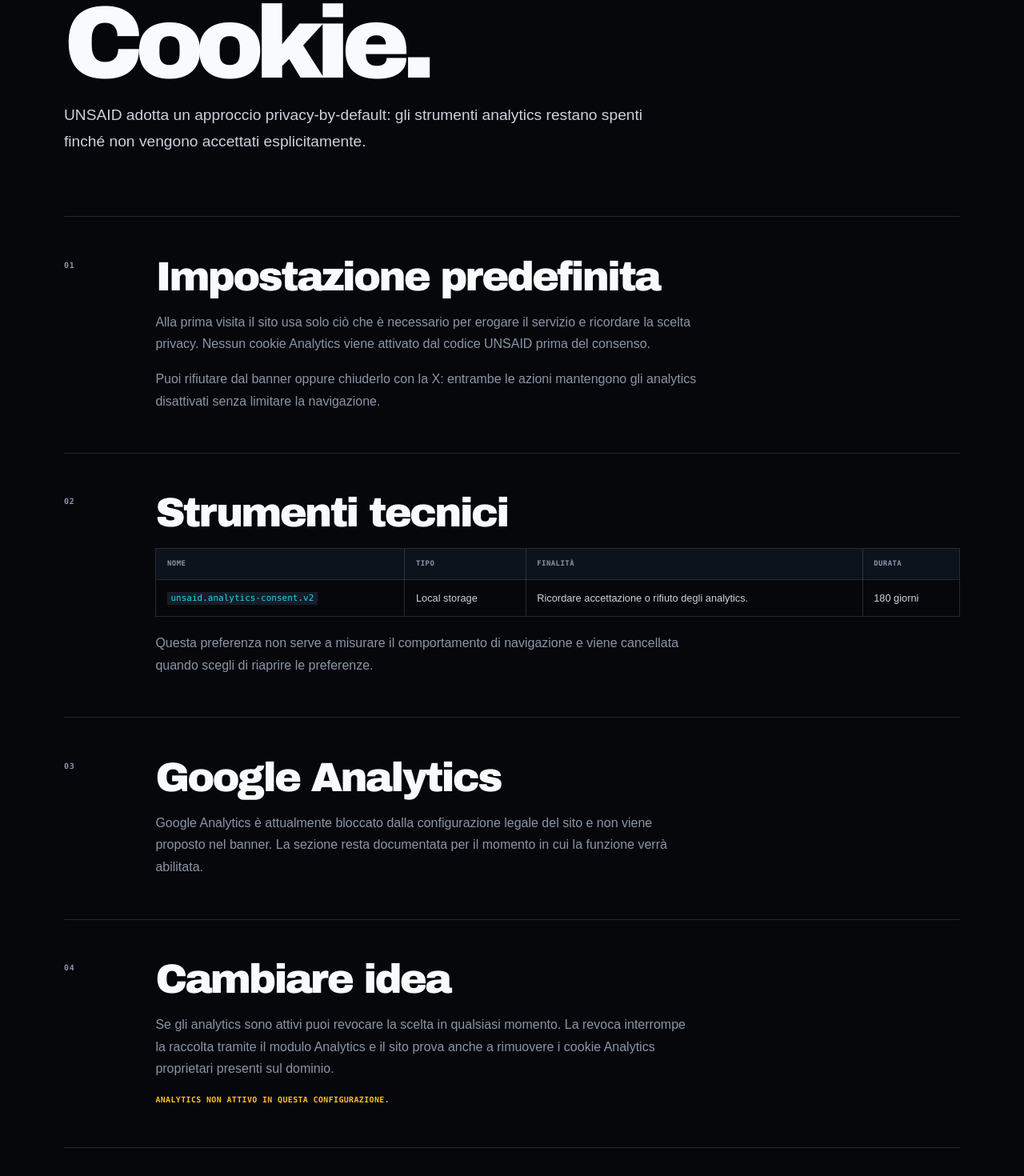
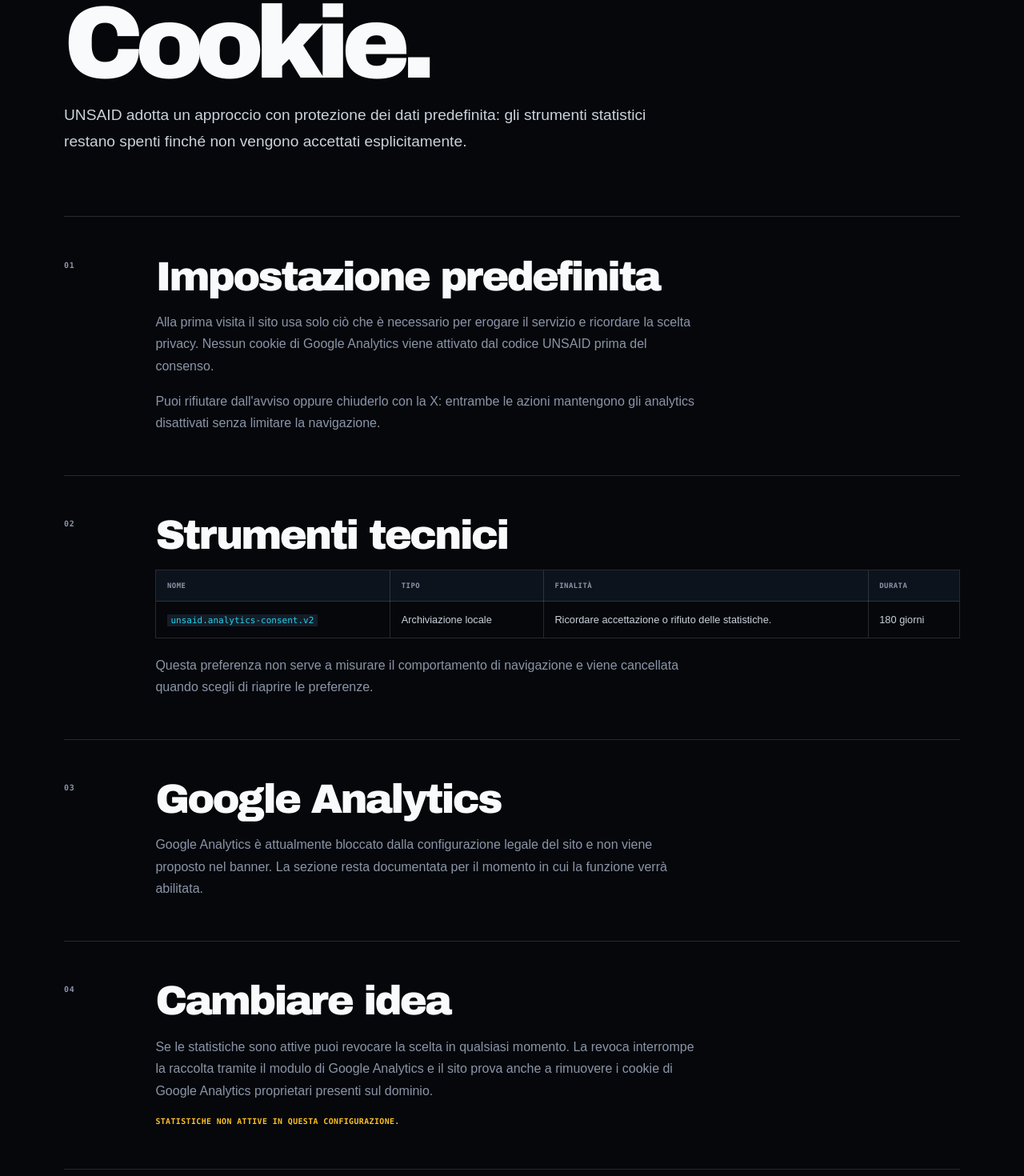
Before and after one commit to gernotfound/unsaid, a Next.js app in the folder apps/web/: page /cookies in a window 1280 px wide. Shown: the part 220-1690 px from the top of the page at 80% size. Built offline with nearby package versions, Linux system fonts and the light colour scheme; no server answers.

Commit message:
Italianizza pagine legali

```diff
--- a/apps/web/src/app/(store)/cookies/page.tsx
+++ b/apps/web/src/app/(store)/cookies/page.tsx
@@ -3,7 +3,7 @@
 import { getLegalSettings } from "../../../lib/legal";
 
 export const metadata: Metadata = {
-  title: "Cookie policy",
+  title: "Informativa cookie",
   description: "Cookie e strumenti di tracciamento utilizzati da UNSAID.",
 };
 
@@ -12,10 +12,10 @@
 
   return (
     <main id="main" className="legal-page">
-      <p className="eyebrow">LEGAL / COOKIE</p>
+      <p className="eyebrow">NOTE LEGALI / COOKIE</p>
       <h1>Cookie.</h1>
       <p className="legal-lede">
-        UNSAID adotta un approccio privacy-by-default: gli strumenti analytics restano spenti finché non vengono
+        UNSAID adotta un approccio con protezione dei dati predefinita: gli strumenti statistici restano spenti finché non vengono
         accettati esplicitamente.
       </p>
 
@@ -25,10 +25,10 @@
           <h2>Impostazione predefinita</h2>
           <p>
             Alla prima visita il sito usa solo ciò che è necessario per erogare il servizio e ricordare la scelta
-            privacy. Nessun cookie Analytics viene attivato dal codice UNSAID prima del consenso.
+            privacy. Nessun cookie di Google Analytics viene attivato dal codice UNSAID prima del consenso.
           </p>
           <p>
-            Puoi rifiutare dal banner oppure chiuderlo con la X: entrambe le azioni mantengono gli analytics
+            Puoi rifiutare dall&apos;avviso oppure chiuderlo con la X: entrambe le azioni mantengono gli analytics
             disattivati senza limitare la navigazione.
           </p>
         </div>
@@ -51,8 +51,8 @@
               <tbody>
                 <tr>
                   <td><code>unsaid.analytics-consent.v2</code></td>
-                  <td>Local storage</td>
-                  <td>Ricordare accettazione o rifiuto degli analytics.</td>
+                  <td>Archiviazione locale</td>
+                  <td>Ricordare accettazione o rifiuto delle statistiche.</td>
                   <td>180 giorni</td>
                 </tr>
               </tbody>
@@ -73,7 +73,7 @@
             <>
               <p>
                 Se scegli “Accetta analytics”, il sito può attivare Google Analytics. La libreria può impostare
-                cookie proprietari come <code>_ga</code> e <code>_ga_&lt;container-id&gt;</code>, normalmente usati
+                cookie proprietari come <code>_ga</code> e <code>_ga_&lt;id-contenitore&gt;</code>, normalmente usati
                 per distinguere utenti e mantenere lo stato della sessione.
               </p>
               <div className="legal-table-wrap">
@@ -104,7 +104,7 @@
               </div>
               <p>
                 Queste durate sono valori predefiniti documentati da Google; la configurazione effettiva può essere
-                modificata nel tempo. La conservazione dei dati lato Analytics è distinta dalla durata dei cookie e va
+                modificata nel tempo. La conservazione dei dati in Google Analytics è distinta dalla durata dei cookie e va
                 impostata nella proprietà Google Analytics.
               </p>
             </>
@@ -122,14 +122,14 @@
         <div>
           <h2>Cambiare idea</h2>
           <p>
-            Se gli analytics sono attivi puoi revocare la scelta in qualsiasi momento. La revoca interrompe la
-            raccolta tramite il modulo Analytics e il sito prova anche a rimuovere i cookie Analytics proprietari
+            Se le statistiche sono attive puoi revocare la scelta in qualsiasi momento. La revoca interrompe la
+            raccolta tramite il modulo di Google Analytics e il sito prova anche a rimuovere i cookie di Google Analytics proprietari
             presenti sul dominio.
           </p>
           {legal.analyticsConsentEnabled ? (
             <AnalyticsPreferences />
           ) : (
-            <p className="legal-inline-status">Analytics non attivo in questa configurazione.</p>
+            <p className="legal-inline-status">Statistiche non attive in questa configurazione.</p>
           )}
         </div>
       </section>
```
